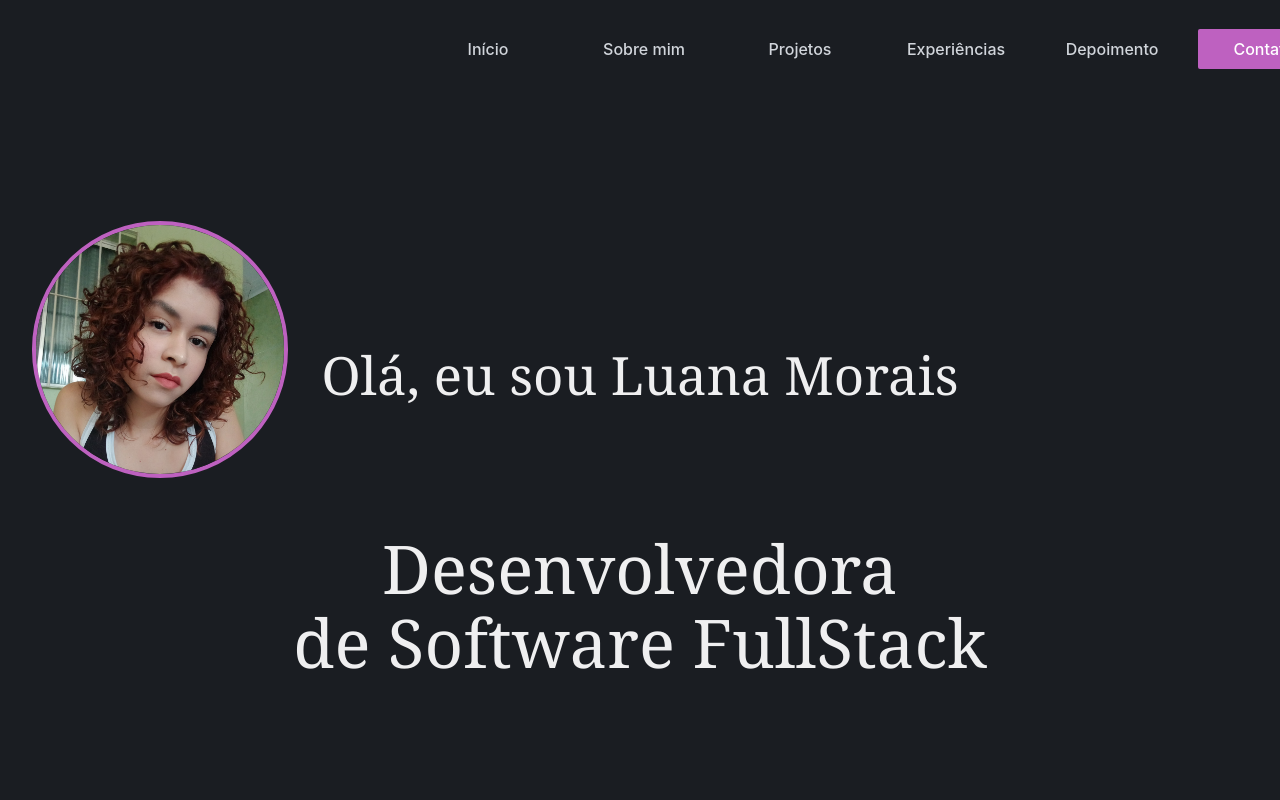
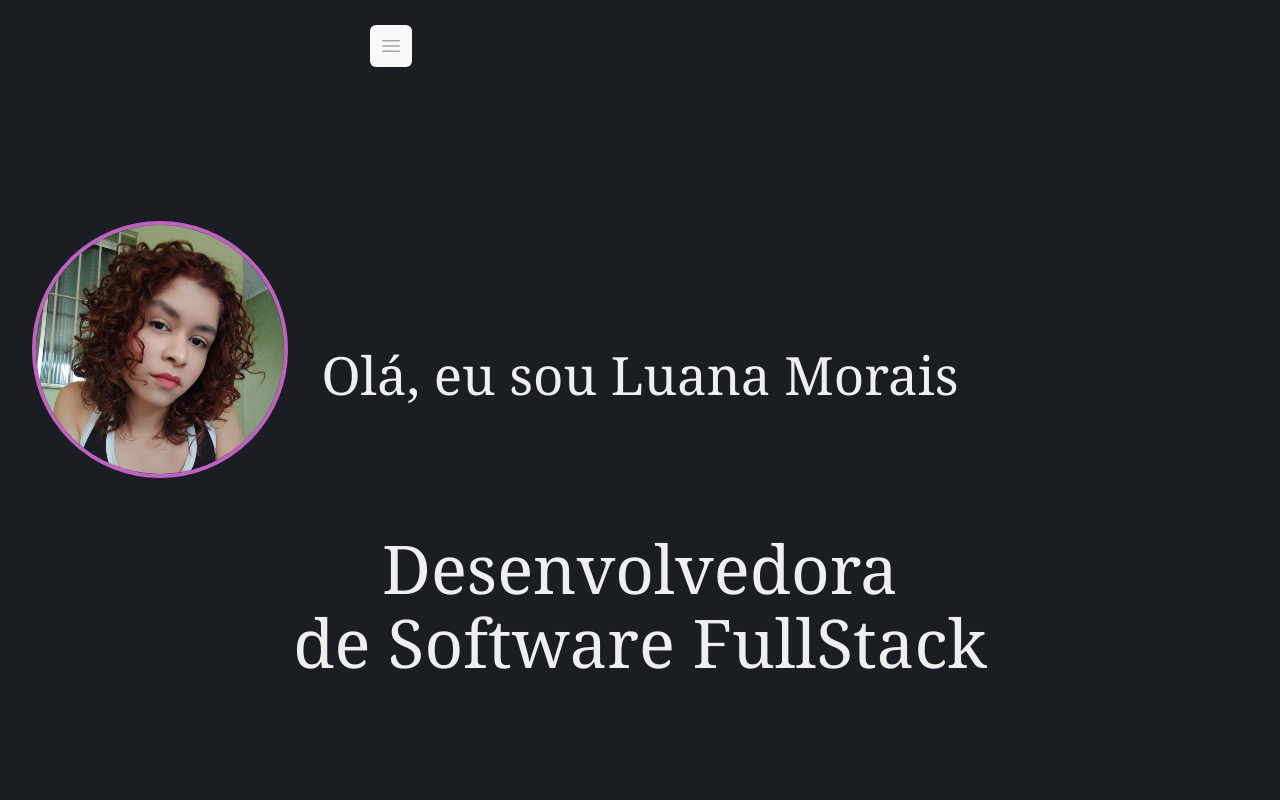
Before and after one commit to luanamoraisf/-portfolio-luana, a Vue app: page / in a window 1280 px wide. Shown: the top 800 px of the page. Built offline with nearby package versions, Linux system fonts and the light colour scheme.

Commit message:
setting the pxl of each screen

```diff
--- a/tailwind.config.js
+++ b/tailwind.config.js
@@ -8,6 +8,13 @@ export default {
       xl: '4.2rem',
       '2xl': '4.5rem',
     },
+    screens: {
+      sm: '200px',
+      md: '700px',
+      lg: '1400px',
+      xl: '2000px'
+
+    },
     extend: {}
   },
   plugins: []
```
